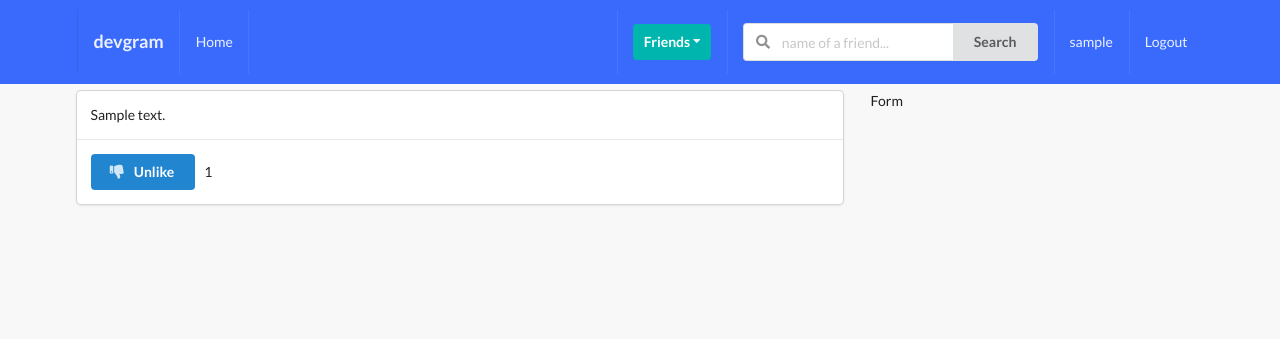
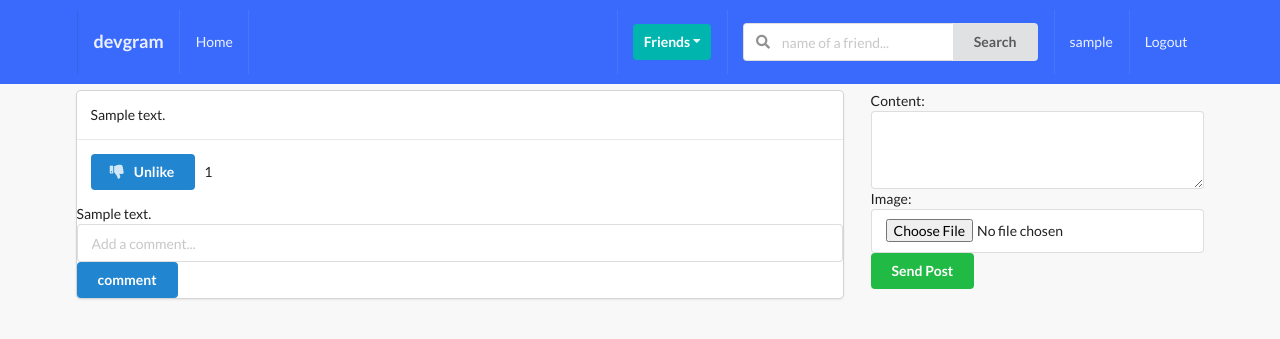
Before and after one commit to CarpenterChuk/social-network-project, a Django app: page /posts/ in a window 1280 px wide. Shown: the top 339 px of the page. Run offline with Django 3.2, Linux system fonts and the light colour scheme; a user stored in the database is signed in; tables that the repository leaves empty hold one stand-in row (values such as "Sample post"); some libraries are stand-ins or nearby versions.

Commit message:
Displaying comments and send post confirmation

```diff
--- /dev/null
+++ b/devgram/posts/forms.py
@@ -0,0 +1,18 @@
+from django import forms
+from .models import Post, Comment
+
+
+class PostModelForm(forms.ModelForm):
+    content = forms.CharField(widget=forms.Textarea(attrs={'rows': 3}))
+
+    class Meta:
+        model = Post
+        fields = ('content', 'image')
+
+
+class CommentModelform(forms.ModelForm):
+    body = forms.CharField(label='', widget=forms.TextInput(attrs={'placeholder': 'Add a comment...'}))
+
+    class Meta:
+        model = Comment
+        fields = ('body',)
--- a/devgram/posts/templates/posts/main.html
+++ b/devgram/posts/templates/posts/main.html
@@ -28,13 +28,31 @@ posts
                             &nbsp;{{ obj.num_likes }}
                         </form>
                     </div>
+                    <div>
+                        {% if obj.comment_set.all %}
+                            {% for c in obj.comment_set.all %}
+                                <p>{{c.body}}</p>
+                            {% endfor %}
+                        {% endif %}
+                    </div>
+                    <form action="" method="POST" class="ui form">
+                        {% csrf_token %}
+                        <input type="hidden" name="post_id" value={{obj.id}}>
+                        {{c_form}}
+                        <button type="submit" class="ui primary button" name="submit_c_form"> comment </button>
+                    </form>
                 </div>
             {% endfor %}
         </div>
-         <div class="five wide column">
-
-             Form
-
+        <div class="five wide column">
+            {% if post_added %}
+                <div class="ui green message"> Post added</div>
+            {% endif %}
+            <form method="post" class="ui form" enctype="multipart/form-data">
+                {% csrf_token %}
+                {{p_form}}
+                <button type="submit" class="ui button positive" name="submit_p_form">Send Post</button>
+            </form>
         </div>
     </div>
 </div>
--- a/devgram/posts/views.py
+++ b/devgram/posts/views.py
@@ -1,16 +1,45 @@
 from django.shortcuts import render, redirect
 from .models import Post, Like
 from profiles.models import Profile
-
+from .forms import PostModelForm, CommentModelform
 # Create your views here.
 
 
 def posts_comment_create_and_list_view(request):
     qs = Post.objects.all()
     profile = Profile.objects.get(user=request.user)
+
+    # initials
+    p_form = PostModelForm()
+    c_form = CommentModelform()
+    post_added = False
+
+    profile = Profile.objects.get(user=request.user)
+
+    if 'submit_p_form' in request.POST:
+        p_form = PostModelForm(request.POST, request.FILES)
+        if p_form.is_valid():
+            instance = p_form.save(commit=False)
+            instance.author = profile
+            instance.save()
+            p_form = PostModelForm()
+            post_added = True
+
+    if 'submit_c_form' in request.POST:
+        c_form = CommentModelform(request.POST)
+        if c_form.is_valid():
+            instance = c_form.save(commit=False)
+            instance.user = profile
+            instance.post = Post.objects.get(id=request.POST.get('post_id'))
+            instance.save()
+            c_form = CommentModelform()
+
     context = {
         'qs': qs,
         'profile': profile,
+        'p_form': p_form,
+        'c_form': c_form,
+        'post_added': post_added,
     }
 
     return render(request, 'posts/main.html', context)
```
